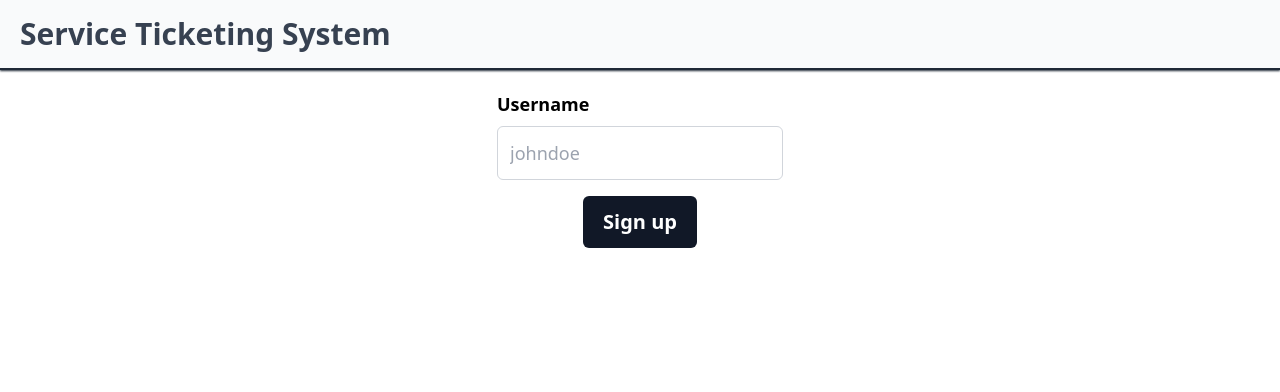
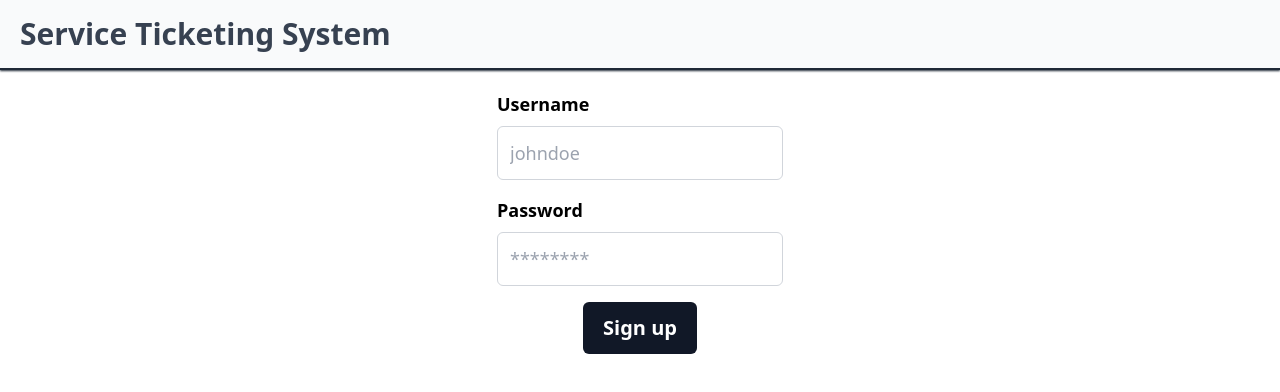
Before and after one commit to AyanavaKarmakar/service-ticketing-system, a React (Vite) app in the folder frontend/: page / in a window 1280 px wide. Shown: the top 392 px of the page. Built offline with nearby package versions, Linux system fonts and the light colour scheme; what tailwindcss-radix would draw is missing.

Commit message:
feat: add input field for password

```diff
--- a/frontend/src/components/auth/signupForm.tsx
+++ b/frontend/src/components/auth/signupForm.tsx
@@ -34,6 +34,33 @@
         </FormPrimitive.Message>
       </FormPrimitive.Field>
 
+      <FormPrimitive.Field
+        className="flex flex-col space-y-2 items-start"
+        name="password"
+      >
+        <div className="font-semibold text-lg">
+          <FormPrimitive.Label className="w-full text-left">
+            Password
+          </FormPrimitive.Label>
+        </div>
+
+        <FormPrimitive.Control asChild>
+          <input
+            className="w-full border border-gray-300 rounded-md p-3 text-lg"
+            type="password"
+            placeholder="********"
+            required
+          />
+        </FormPrimitive.Control>
+
+        <FormPrimitive.Message
+          className="text-sm font-medium text-red-500"
+          match="valueMissing"
+        >
+          Please enter your password!
+        </FormPrimitive.Message>
+      </FormPrimitive.Field>
+
       <FormPrimitive.Submit asChild>
         <button
           type="submit"
```
